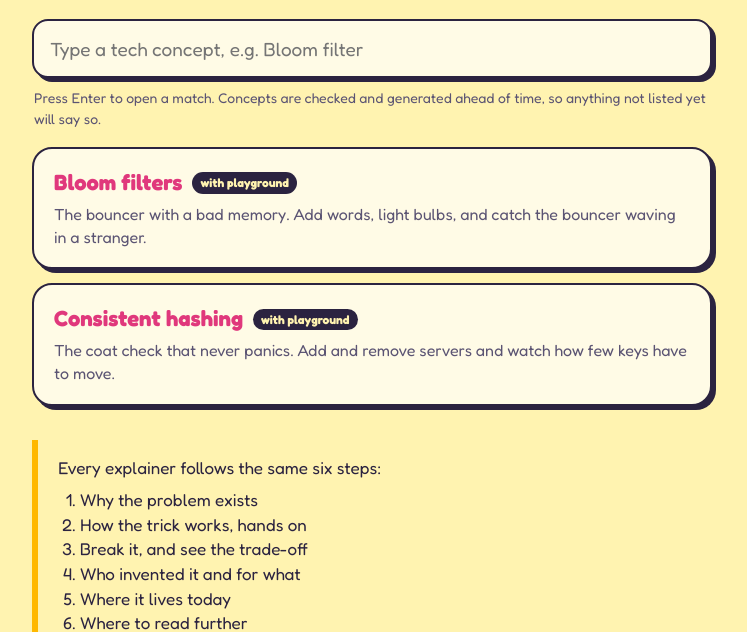
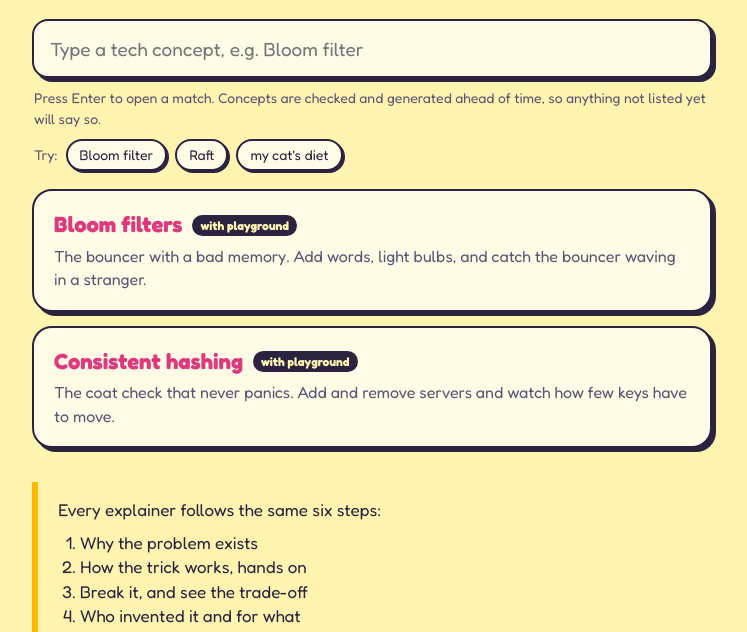
Before and after one commit to zestytinker/break-it-explainer, a website: page index.html in a window 1280 px wide. Shown: the part 168-800 px from the top of the page, without its empty margins (268-1015 px from the left). Drawn offline with Linux system fonts and the light colour scheme.

Commit message:
Demo chips under the search box; README leads with the live link and how to try it

```diff
--- a/index.html
+++ b/index.html
@@ -21,6 +21,9 @@
   .suggest li{padding:8px 10px;border-radius:9px;cursor:pointer;display:flex;justify-content:space-between;align-items:center;gap:10px}
   .suggest li[aria-selected="true"],.suggest li:hover{background:var(--butter)}
   .tag{font-size:12px;background:var(--ink);color:var(--butter);border-radius:999px;padding:2px 8px;white-space:nowrap}
+  .chips{display:flex;gap:8px;align-items:center;flex-wrap:wrap;margin:10px 2px 0;font-size:14px;color:var(--ink-soft)}
+  .chip{font:inherit;font-size:14px;padding:4px 12px;border:2px solid var(--ink);border-radius:999px;background:var(--paper);color:var(--ink);cursor:pointer;box-shadow:2px 2px 0 var(--ink)}
+  .chip:active{transform:translate(1px,1px);box-shadow:1px 1px 0 var(--ink)}
   .msg{display:none;margin:14px 0 6px;padding:14px 16px;border-radius:16px;border:2px solid var(--ink);background:var(--paper);font-size:17px}
   .msg.on{display:block}
   .msg.known{border-color:var(--mint);background:#DFF7EA}
@@ -47,6 +50,12 @@
     <ul class="suggest" id="suggest" role="listbox" data-suggest></ul>
   </div>
   <p class="hint">Press Enter to open a match. Concepts are checked and generated ahead of time, so anything not listed yet will say so.</p>
+  <div class="chips" data-chips>
+    <span class="chips-label">Try:</span>
+    <button type="button" class="chip" data-try="Bloom filter">Bloom filter</button>
+    <button type="button" class="chip" data-try="Raft">Raft</button>
+    <button type="button" class="chip" data-try="my cat's diet">my cat's diet</button>
+  </div>
   <div class="msg" data-msg role="status" aria-live="polite"></div>
 
   <div class="cards" data-cards>
@@ -167,6 +176,7 @@
     else if (e.key === 'Enter') { e.preventDefault(); if (sel >= 0 && items[sel]) go(pageOf(items[sel])); else submit(input.value); }
     else if (e.key === 'Escape') { items = []; render(); }
   });
+  document.querySelectorAll('[data-try]').forEach(b => b.addEventListener('click', () => { input.value = b.dataset.try; items = []; render(); submit(input.value); }));
   list.addEventListener('mousedown', e => { const li = e.target.closest('li'); if (li) go(pageOf(items[+li.dataset.i])); });
 })();
 </script>
```
Also changed, not shown: pipeline/index.template.html (+10 -0 lines), test/index-page.test.js (+13 -0 lines), README.md.
